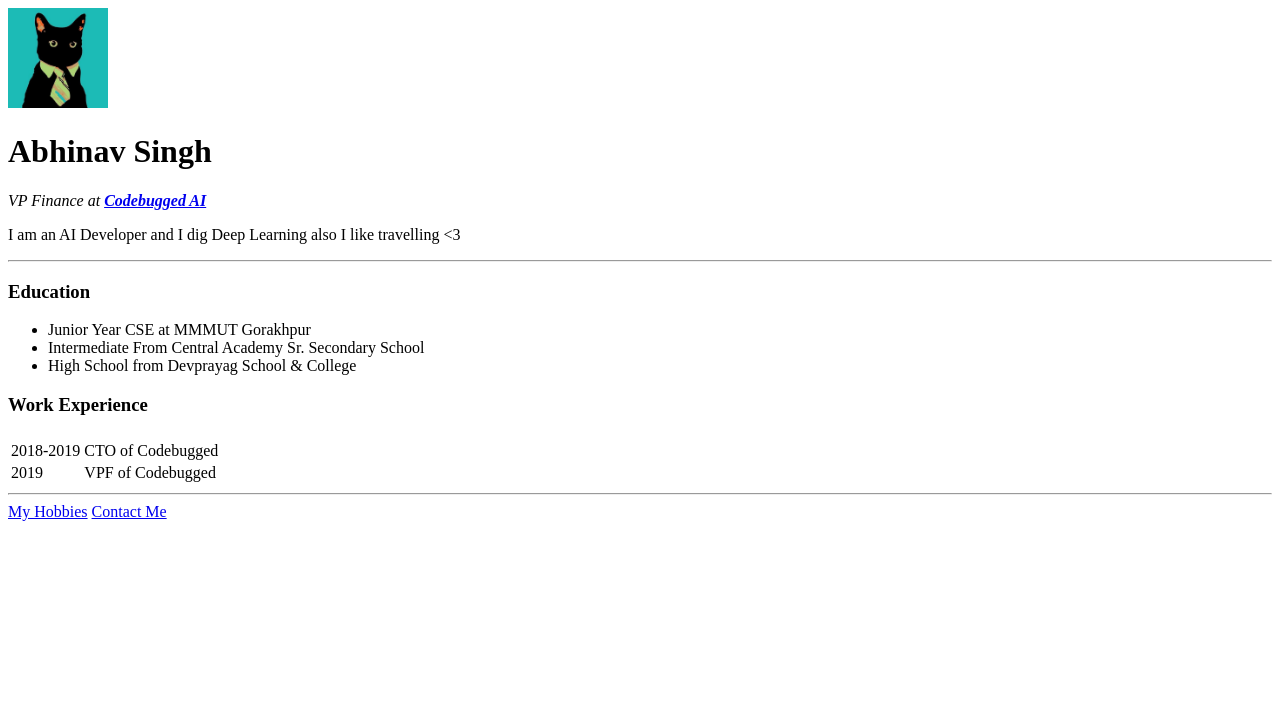
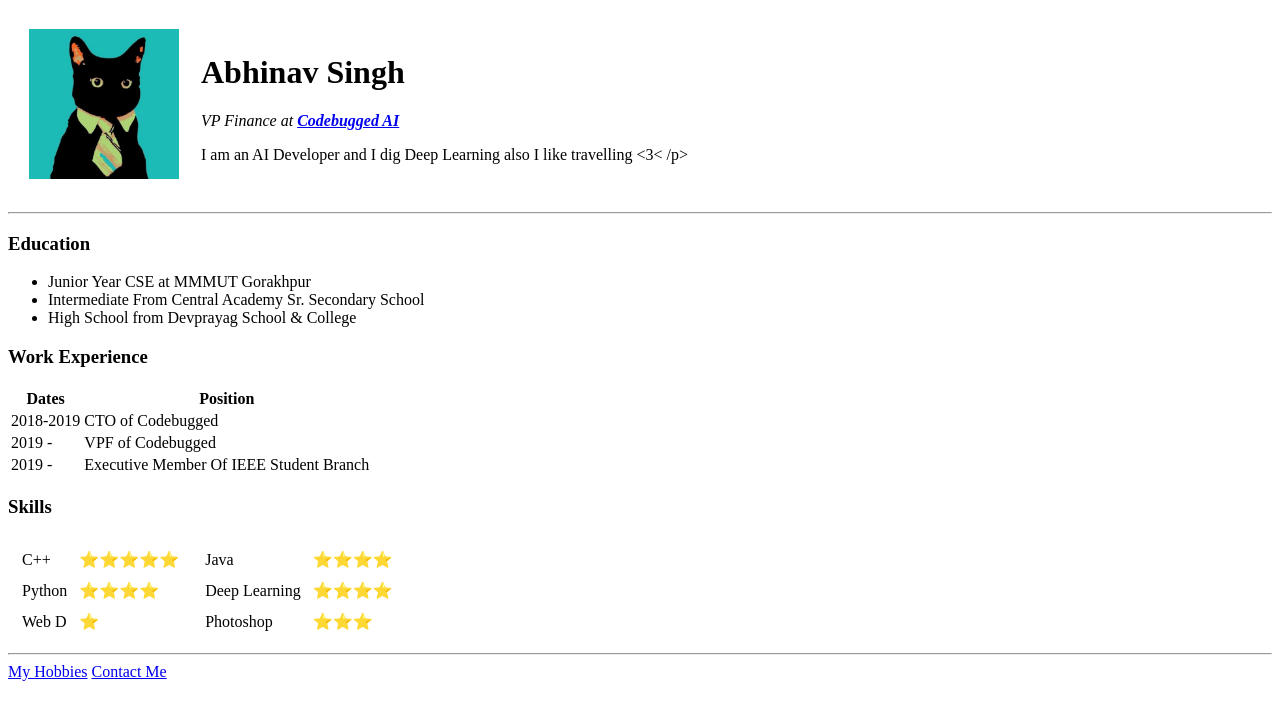
Before and after one commit to abhi9rocks/WebD, a plain HTML site: page index.html in a window 1280 px wide. Drawn offline with Linux system fonts and the light colour scheme.

Commit message:
Tables Done

```diff
--- a/index.html
+++ b/index.html
@@ -7,10 +7,16 @@
 </head>
 
 <body>
-  <img src="aks.jfif" alt="Avatar" width="100" height="100">
+  <table cellspacing="20">
+    <tr>
+      <td><img src="aks.jfif" alt="Avatar" width="150" height="150"></td>
+      <td>
         <h1>Abhinav Singh</h1>
         <p><em>VP Finance at <strong><a href="https://codebugged.com/" target="_blank">Codebugged AI</a></strong></em></p>
-  <p>I am an AI Developer and I dig Deep Learning also I like travelling <3</p>
+        <p>I am an AI Developer and I dig Deep Learning also I like travelling <3< /p>
+      </td>
+    </tr>
+  </table>
   <hr>
   <h3>Education</h3>
   <ul>
@@ -20,19 +26,68 @@
   </ul>
   <h3>Work Experience</h3>
   <table>
-    <th>
+    <thead>
+      <tr>
+        <th>Dates</th>
+        <th>Position</th>
+      </tr>
 
-    </th>
+    </thead>
+    <tbody>
       <tr>
         <td>2018-2019</td>
         <td>CTO of Codebugged</td>
       </tr>
       <tr>
-      <td>2019</td>
+        <td>2019 -</td>
         <td>VPF of Codebugged</td>
+      </tr>
+      <tr>
+        <td>2019 -</td>
+        <td>Executive Member Of IEEE Student Branch</td>
+      </tr>
+    </tbody>
+  </table>
+  <h3>Skills</h3>
+  <table> <!-- Table in table -->
+    <tr>
+      <td>
+        <table cellspacing="10">
+          <tr>
+            <td>C++ </td>
+            <td>⭐⭐⭐⭐⭐</td>
+          </tr>
+          <tr>
+            <td>Python </td>
+            <td>⭐⭐⭐⭐</td>
+          </tr>
+          <tr>
+            <td>Web D</td>
+            <td>⭐</td>
+          </tr>
 
+        </table>
+      </td>
+      <td>
+        <table cellspacing="10">
+          <tr>
+            <td>Java </td>
+            <td>⭐⭐⭐⭐</td>
+          </tr>
+          <tr>
+            <td>Deep Learning </td>
+            <td>⭐⭐⭐⭐</td>
+          </tr>
+          <tr>
+            <td>Photoshop</td>
+            <td>⭐⭐⭐</td>
           </tr>
         </table>
+      </td>
+    </tr>
+  </table>
+
+
   <hr>
   <a href="hobbies.html" target="_blank">My Hobbies</a>
   <a href="contact.html" target="_blank">Contact Me</a>
```
Lines whose indentation alone changed are shown as unchanged.
